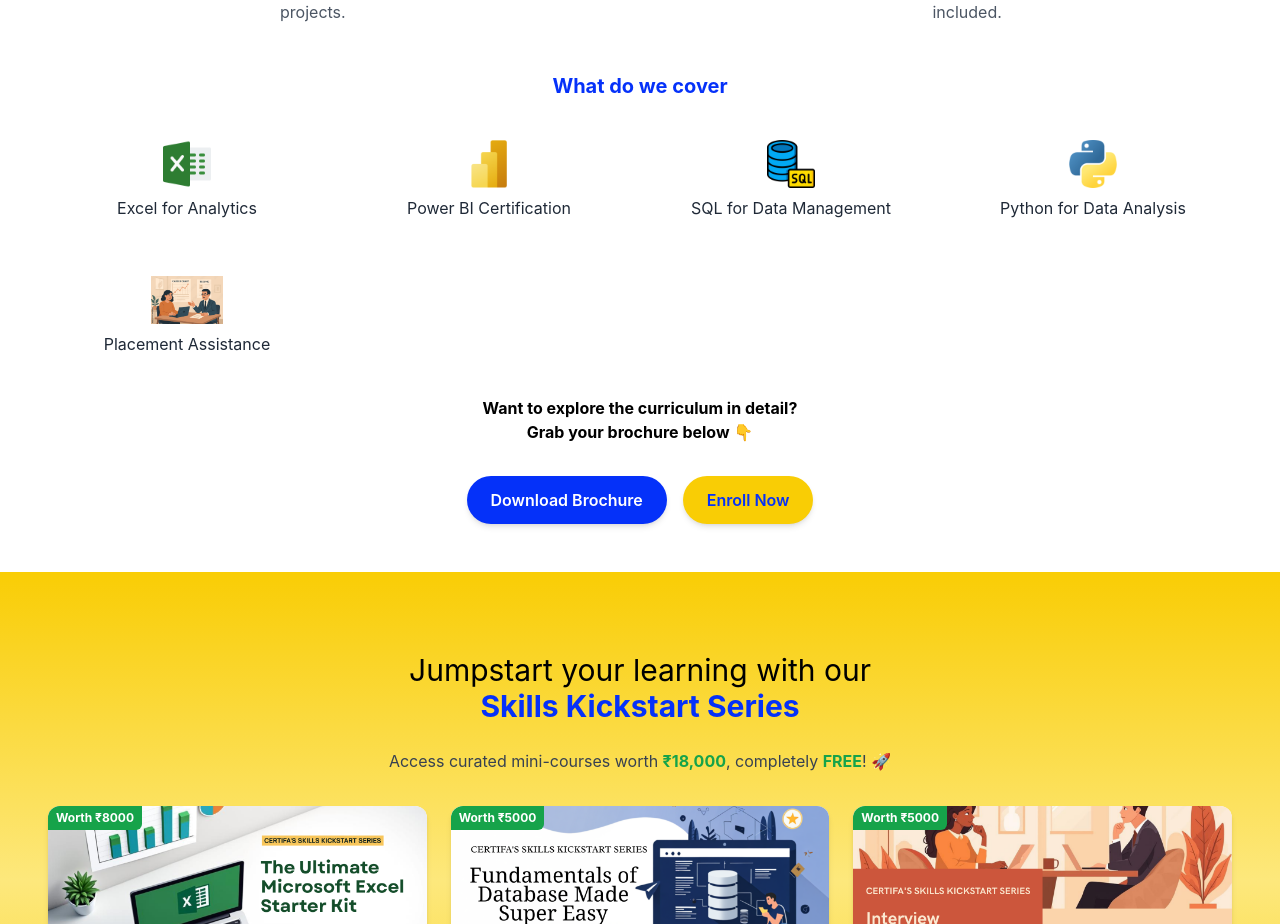
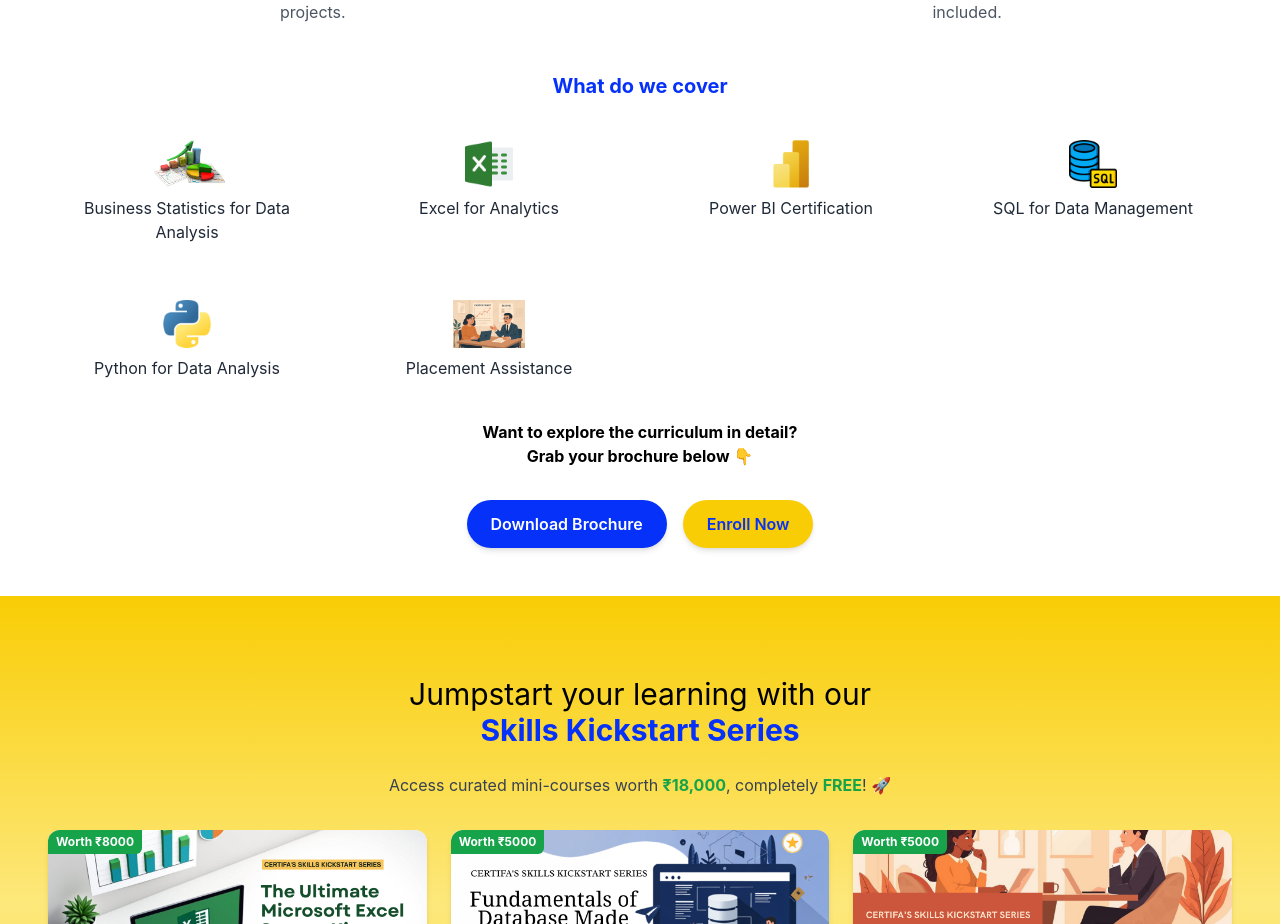
Before and after one commit to sanjeev699/certifa_rebel, a React (Create React App) app: page / in a window 1280 px wide. Shown: the part 5009-5933 px from the top of the page. Built offline with nearby package versions, Linux system fonts and the light colour scheme.

Commit message:
Update ProgramDetailsSection.jsx

```diff
--- a/src/components/ProgramDetailsSection.jsx
+++ b/src/components/ProgramDetailsSection.jsx
@@ -92,7 +92,8 @@ const ProgramDetailsSection = () => {
     What do we cover
   </h2>
   <div className="grid grid-cols-1 sm:grid-cols-2 md:grid-cols-4 gap-6 justify-items-center">
-    {[{logo: excelLogo, title: "Excel for Analytics"},
+    {[{logo: bsLogo, title: "Business Statistics for Data Analysis"},
+      {logo: excelLogo, title: "Excel for Analytics"},
       {logo: powerBILogo, title: "Power BI Certification"},
       {logo: sqlLogo, title: "SQL for Data Management"},
       {logo: pythonLogo, title: "Python for Data Analysis"},
```
